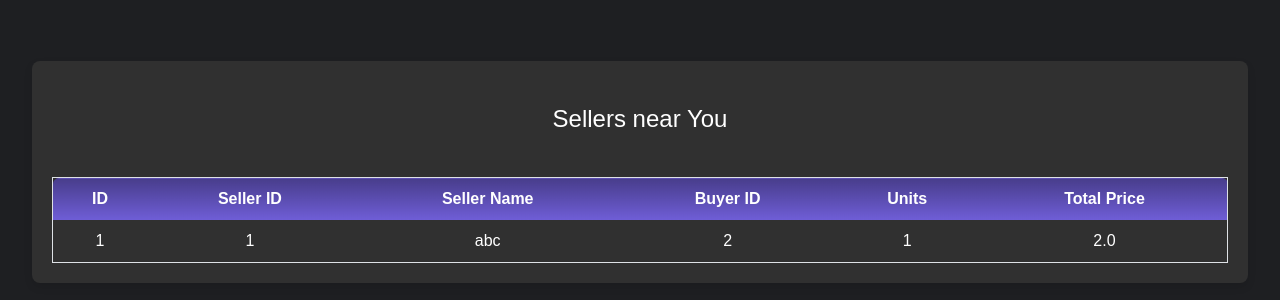
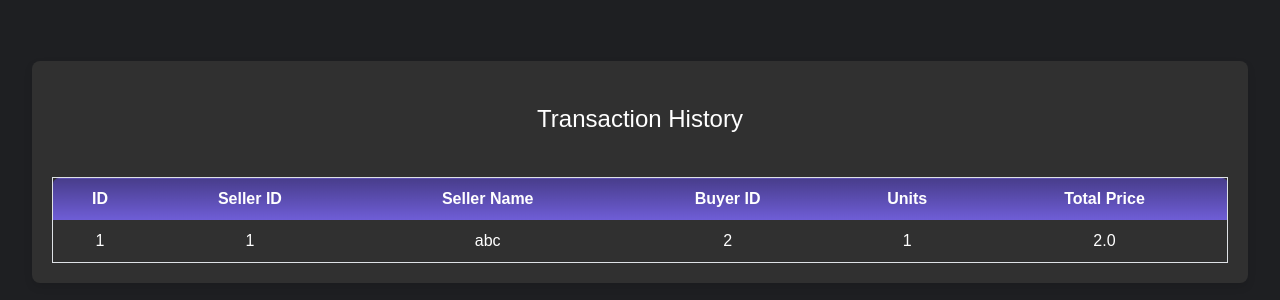
Before and after one commit to utkarshup49/SolarChain, a Flask app: page /transactions in a window 1280 px wide; the page is wider, and only the part inside the window is pictured. Shown: the part 296-596 px from the top of that part. Run offline with Flask 3, Linux system fonts and the light colour scheme; a user stored in the database is signed in; data comes from the database, SQL or seed files in the repository.

Commit message:
transaction history

```diff
--- a/main/templates/transaction.html
+++ b/main/templates/transaction.html
@@ -3,7 +3,7 @@
 
 <div class="content">
     <div class="page" style="width: 95vw;">
-        <p style="text-align: center;">Sellers near You</p>
+        <p style="text-align: center;">Transaction History</p>
         <!--  Have a Table View thing here  -->
         <table class="bordered">
             <thead>
```
